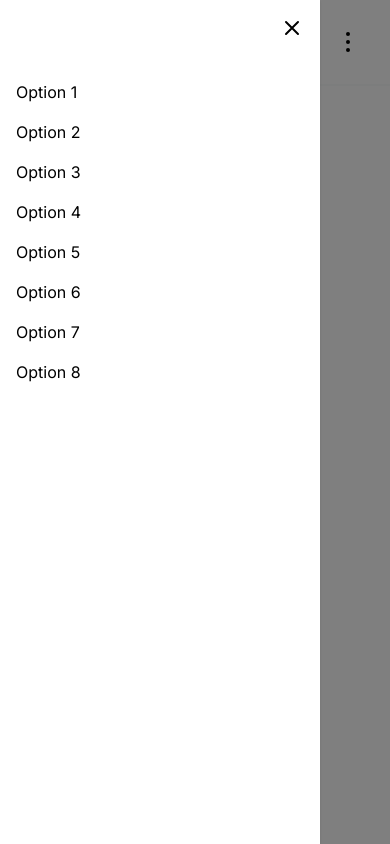
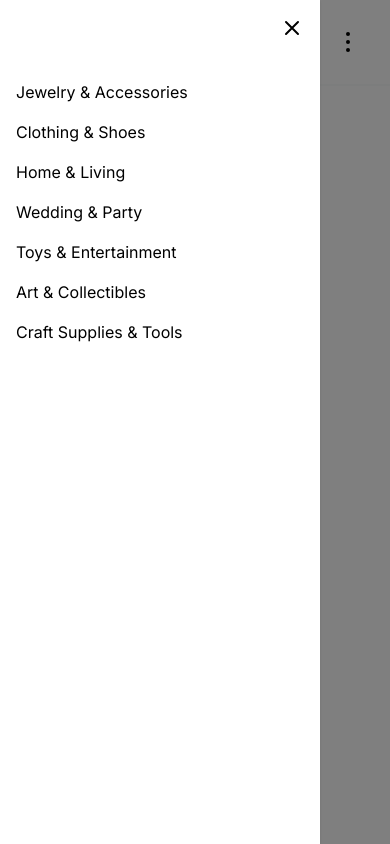
Before and after one commit to MuhammadShameel/NextJS-Ecommerce-store, a Next.js app: page / in a window 390 px wide. Both pictures are taken after a click on the button 36 px from the left and 122 px from the top of the page. Built offline with nearby package versions, Linux system fonts and the light colour scheme.

Commit message:
bottom navbar has been responsive

```diff
--- a/src/app/components/Nav.tsx
+++ b/src/app/components/Nav.tsx
@@ -41,28 +41,25 @@ const SideMenu: React.FC<SideMenuProps> = ({ isOpen, onClose }) => {
         </div>
         <div className="p-4">
           <a href="#" className="block py-2">
-            Option 1
+            Jewelry & Accessories
           </a>
           <a href="#" className="block py-2">
-            Option 2
+            Clothing & Shoes
           </a>
           <a href="#" className="block py-2">
-            Option 3
+            Home & Living
           </a>
           <a href="#" className="block py-2">
-            Option 4
+            Wedding & Party
           </a>
           <a href="#" className="block py-2">
-            Option 5
+            Toys & Entertainment
           </a>
           <a href="#" className="block py-2">
-            Option 6
+            Art & Collectibles
           </a>
           <a href="#" className="block py-2">
-            Option 7
-          </a>
-          <a href="#" className="block py-2">
-            Option 8
+            Craft Supplies & Tools
           </a>
         </div>
       </div>
```
